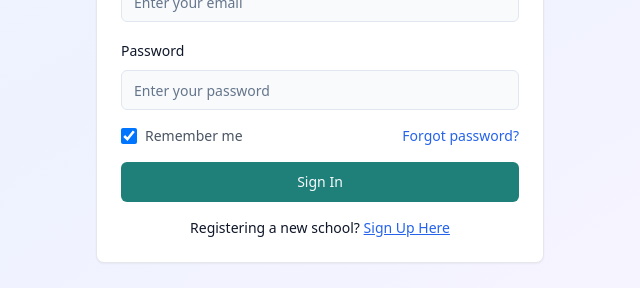
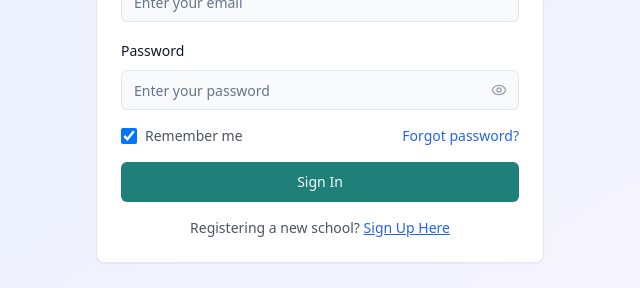
Before and after one commit to MagetoJ/EduKE, a React (Vite) app: page /login in a window 1280 px wide. Shown: the part 433-721 px from the top of the page, without its empty margins (320-960 px from the left). Built offline with nearby package versions, Linux system fonts and the light colour scheme; no server answers.

Commit message:
error handling

```diff
--- a/index.html
+++ b/index.html
@@ -26,17 +26,6 @@
       content="https://static.getmocha.com/og.png"
       type="image/png"
     />
-    <link
-      rel="shortcut icon"
-      href="https://static.getmocha.com/favicon.ico"
-      type="image/x-icon"
-    />
-    <link
-      rel="apple-touch-icon"
-      sizes="180x180"
-      href="https://static.getmocha.com/apple-touch-icon.png"
-      type="image/png"
-    />
     <title>EduKE - School Management System</title>
   </head>
   <body>
--- a/src/react-app/pages/Login.tsx
+++ b/src/react-app/pages/Login.tsx
@@ -1,6 +1,6 @@
 import React, { useState } from 'react'
 import { Link, useNavigate } from 'react-router'
-import { GraduationCap } from 'lucide-react'
+import { GraduationCap, Eye, EyeOff, AlertCircle } from 'lucide-react'
 import { Button } from '../components/ui/button'
 import { Input } from '../components/ui/input'
 import { Label } from '../components/ui/label'
@@ -10,6 +10,7 @@ import { useAuth } from '../contexts/AuthContext'
 export default function Login() {
   const [email, setEmail] = useState('')
   const [password, setPassword] = useState('')
+  const [showPassword, setShowPassword] = useState(false)
   const [rememberMe, setRememberMe] = useState(true)
   const [error, setError] = useState('')
 
@@ -19,7 +20,12 @@ export default function Login() {
   const handleSubmit = async (e: React.FormEvent<HTMLFormElement>) => {
     e.preventDefault()
     setError('')
-    if (email && password) {
+
+    if (!email || !password) {
+      setError('Please fill in all fields')
+      return
+    }
+
     try {
       const loginResult = await login(email, password, rememberMe)
 
@@ -29,12 +35,10 @@ export default function Login() {
         navigate('/dashboard')
       }
     } catch (err) {
-        setError(err instanceof Error ? err.message : 'Unable to sign in')
+      console.error('Login error:', err)
+      setError(err instanceof Error ? err.message : 'Invalid email or password')
     }
   }
-  }
-
-
 
   return (
     <div className="min-h-screen bg-gradient-to-br from-blue-50 via-indigo-50 to-purple-50 flex items-center justify-center p-4">
@@ -54,6 +58,13 @@ export default function Login() {
           </CardHeader>
           <CardContent>
             <form onSubmit={handleSubmit} className="space-y-4">
+              {error && (
+                <div className="bg-red-50 border border-red-200 text-red-600 px-4 py-3 rounded-md flex items-center gap-2 text-sm">
+                  <AlertCircle className="h-4 w-4" />
+                  <p>{error}</p>
+                </div>
+              )}
+
               <div className="space-y-2">
                 <Label htmlFor="email">Email</Label>
                 <Input
@@ -63,23 +74,40 @@ export default function Login() {
                   onChange={(e) => setEmail(e.target.value)}
                   placeholder="Enter your email"
                   required
+                  disabled={isLoading}
                 />
               </div>
 
               <div className="space-y-2">
                 <Label htmlFor="password">Password</Label>
+                <div className="relative">
                   <Input
                     id="password"
-                  type="password"
+                    type={showPassword ? "text" : "password"}
                     value={password}
                     onChange={(e) => setPassword(e.target.value)}
                     placeholder="Enter your password"
                     required
+                    disabled={isLoading}
+                    className="pr-10"
                   />
+                  <button
+                    type="button"
+                    onClick={() => setShowPassword(!showPassword)}
+                    className="absolute right-3 top-1/2 -translate-y-1/2 text-gray-400 hover:text-gray-600 focus:outline-none transition-colors"
+                    aria-label={showPassword ? "Hide password" : "Show password"}
+                  >
+                    {showPassword ? (
+                      <EyeOff className="h-4 w-4" />
+                    ) : (
+                      <Eye className="h-4 w-4" />
+                    )}
+                  </button>
+                </div>
               </div>
 
               <div className="flex items-center justify-between text-sm">
-                <label className="flex items-center space-x-2 text-gray-600">
+                <label className="flex items-center space-x-2 text-gray-600 cursor-pointer">
                   <input
                     type="checkbox"
                     className="h-4 w-4 rounded border-gray-300 text-blue-600 focus:ring-blue-500"
@@ -93,22 +121,16 @@ export default function Login() {
                 </Link>
               </div>
 
-              {error && (
-                <p className="text-sm font-medium text-red-500">{error}</p>
-              )}
-
               <Button type="submit" className="w-full" disabled={isLoading}>
                 {isLoading ? 'Signing In...' : 'Sign In'}
               </Button>
             </form>
 
-
-
-            <div className="mt-4 text-center text-sm">
+            <div className="mt-4 text-center text-sm text-gray-600">
               Registering a new school?{' '}
               <button
                 onClick={() => window.location.href = '/register-school'}
-                className="underline text-blue-600 hover:text-blue-800"
+                className="underline text-blue-600 hover:text-blue-800 font-medium"
               >
                 Sign Up Here
               </button>
```
Lines whose indentation alone changed are shown as unchanged.
